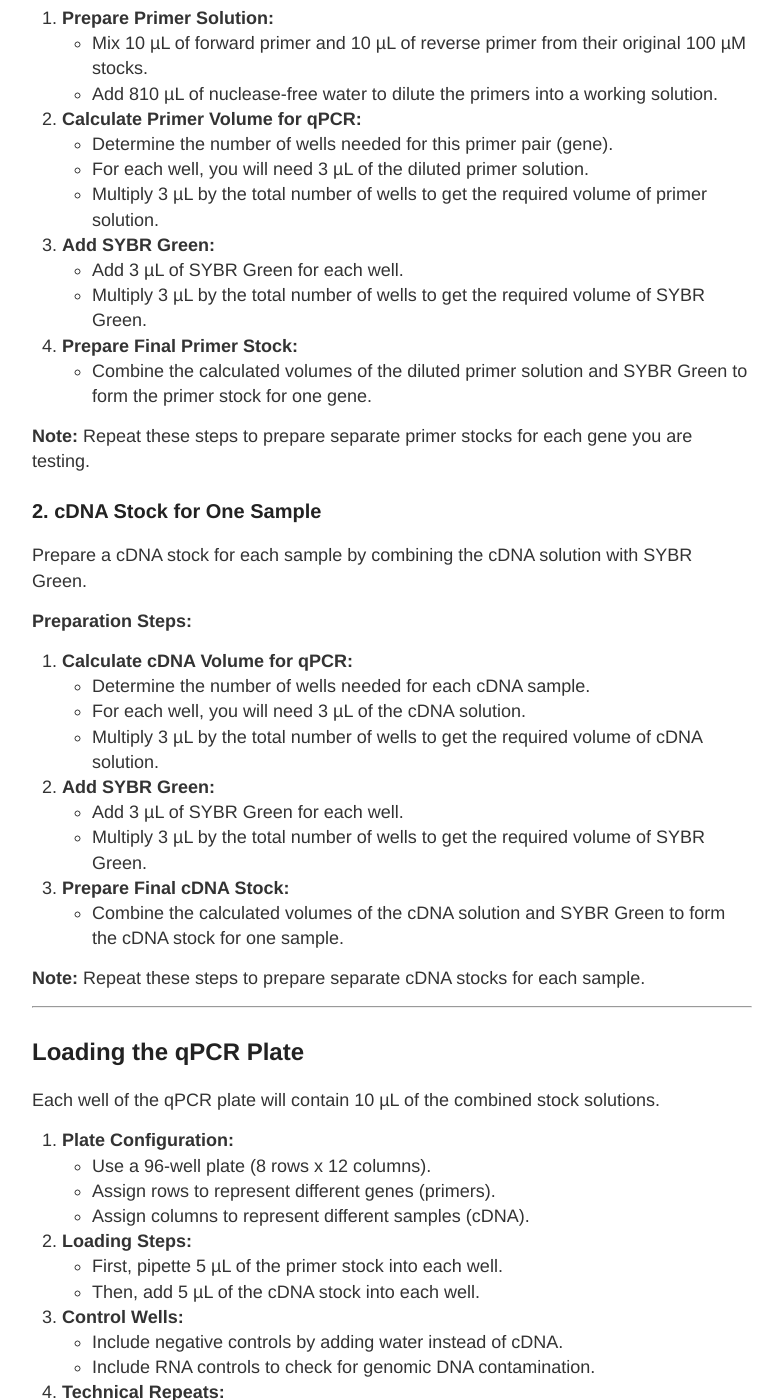
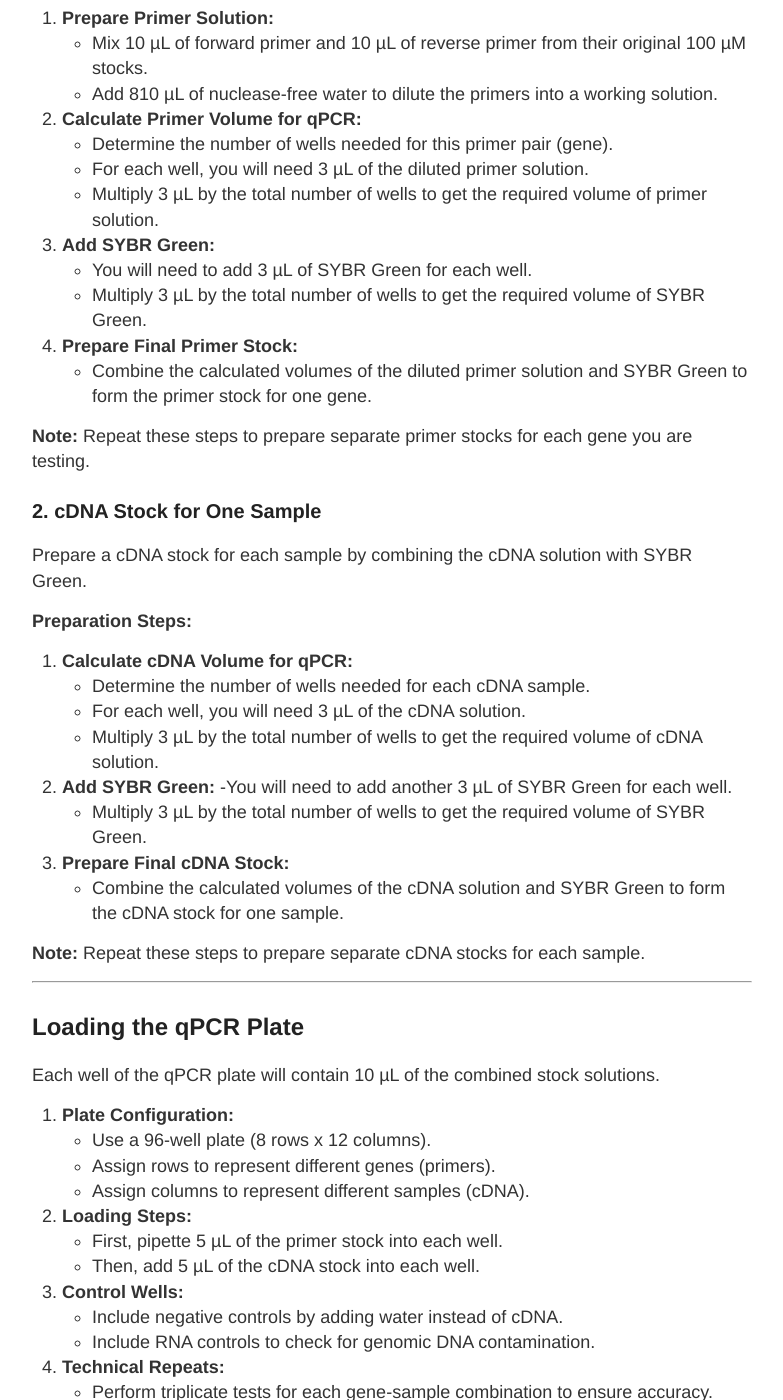
Before and after one commit to OfekRainish/OfekRainish_notebook, a Jekyll site: the page built from _posts/2024-07-04-Protocol for Loading qPCR Plates (not done).md, in a window 1280 px wide and 1400 px high, scrolled down 659 px. Shown: the whole window, without its empty margins (248-1031 px from the left). Built offline with Jekyll 4.4.1, drawn with Linux system fonts in a browser that asks for light colours; our own code applies the rules of GitHub Pages for plain Markdown files; a file with an impossible date is left out.

Commit message:
Update 2024-07-04-Protocol for Loading qPCR Plates (not done).md

```diff
--- a/_posts/2024-07-04-Protocol for Loading qPCR Plates (not done).md
+++ b/_posts/2024-07-04-Protocol for Loading qPCR Plates (not done).md
@@ -22,7 +22,7 @@ Each primer stock corresponds to a specific gene and includes both the forward a
    - Multiply 3 µL by the total number of wells to get the required volume of primer solution.
 
 3. **Add SYBR Green:**
-   - Add 3 µL of SYBR Green for each well.
+   - You will need to add 3 µL of SYBR Green for each well.
    - Multiply 3 µL by the total number of wells to get the required volume of SYBR Green.
 
 4. **Prepare Final Primer Stock:**
@@ -42,7 +42,7 @@ Prepare a cDNA stock for each sample by combining the cDNA solution with SYBR Gr
    - Multiply 3 µL by the total number of wells to get the required volume of cDNA solution.
 
 2. **Add SYBR Green:**
-   - Add 3 µL of SYBR Green for each well.
+   -You will need to add another 3 µL of SYBR Green for each well.
    - Multiply 3 µL by the total number of wells to get the required volume of SYBR Green.
 
 3. **Prepare Final cDNA Stock:**
```
